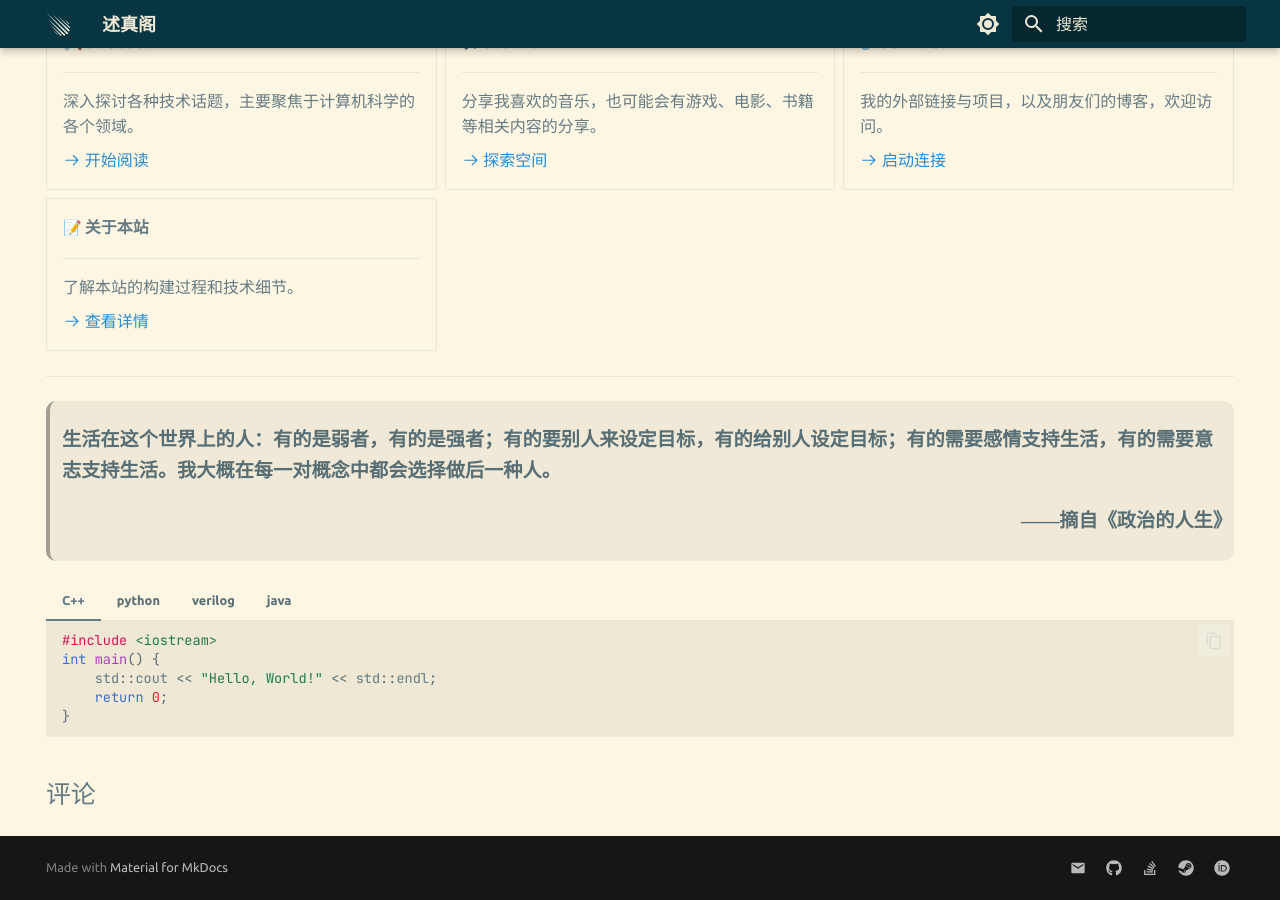
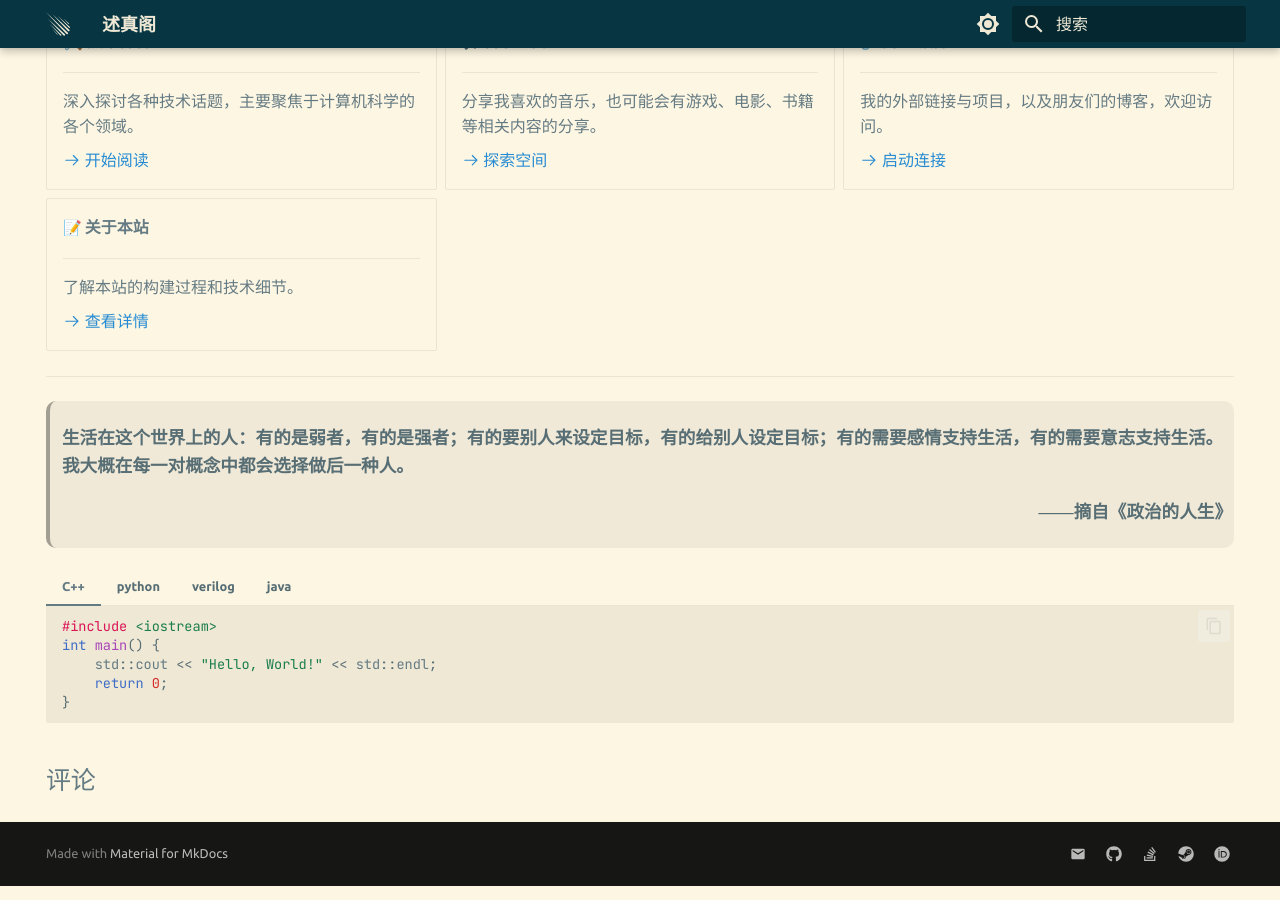
Before and after one commit to leostrange05/leostrange05.github.io, an MkDocs documentation site: the page built from docs/index.md, in a window 1280 px wide and 900 px high, scrolled down 885 px. Built offline with MkDocs 1.6.1 and Material for MkDocs 9.7.7, drawn with Linux system fonts in a browser that asks for light colours; emoji names are drawn with the system emoji font; comment, search, counter and statistics services are not loaded.

Commit message:
adjust-blockquote-font-size

```diff
--- a/docs/stylesheets/extra.css
+++ b/docs/stylesheets/extra.css
@@ -38,7 +38,7 @@
 
 .md-typeset blockquote {
     font-family: "Noto Serif SC", serif;
-    font-size: 1.2em;
+    font-size: 1.1em;
     font-weight: 750;
     background-color: rgba(0, 0, 0, 0.05);
     padding: 5px 2px;
--- a/mkdocs.yml
+++ b/mkdocs.yml
@@ -128,6 +128,12 @@ markdown_extensions:  # admonition
 
   - footnotes          # footnote
 
+  - pymdownx.critic    # formatting: highlight, insert, delete
+  - pymdownx.caret
+  - pymdownx.keys
+  - pymdownx.mark
+  - pymdownx.tilde
+
 extra_css:
   - https://fonts.googleapis.com/css2?family=Noto+Serif+SC:wght@200..900&display=swap
   - stylesheets/extra.css
```
Also changed, not shown: site/index.html, site/stylesheets/extra.css.
